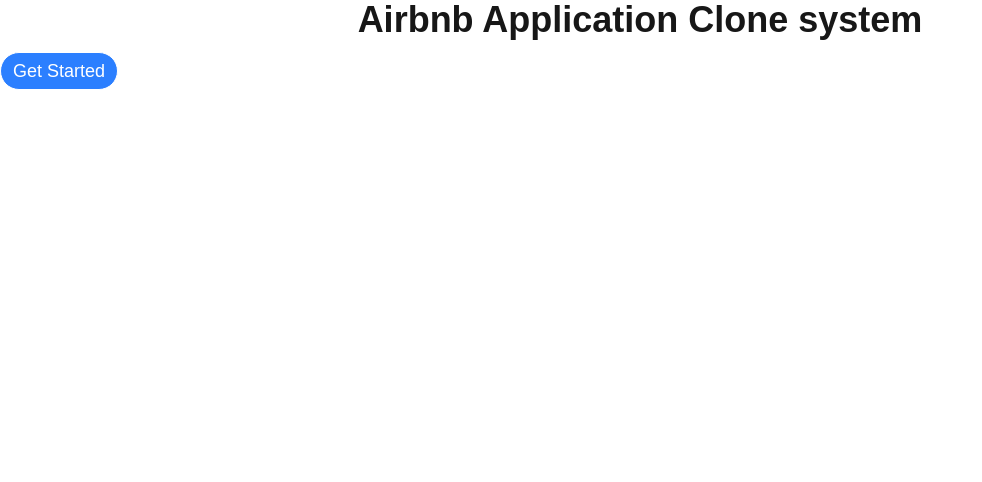
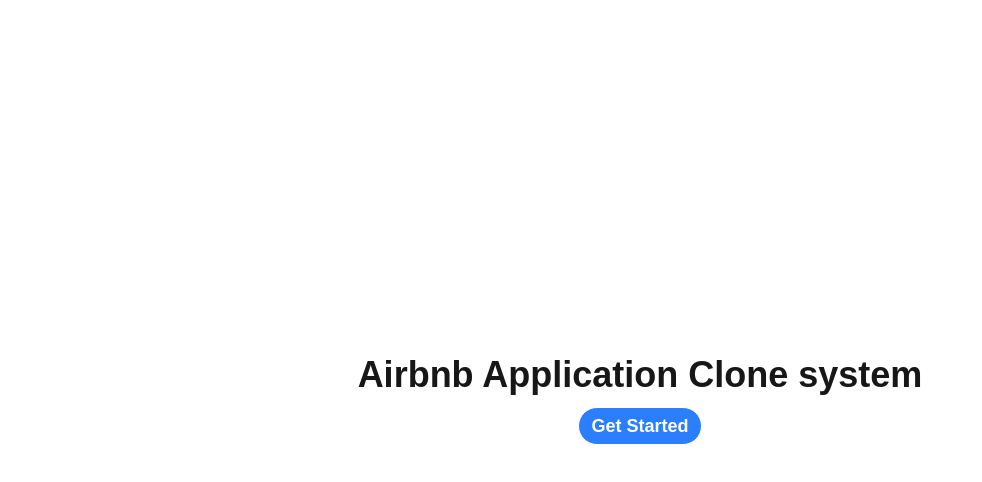
Before and after one commit to emmaagwu/alx-project-0x00-setup, a Next.js app in the folder alx-project-0x00/: page / in a window 1280 px wide. Shown: the top 482 px of the page, without its empty margins (0-982 px from the left). Built offline with nearby package versions, Linux system fonts and the light colour scheme.

Commit message:
Refactor Home component layout and remove unnecessary imports

```diff
--- a/alx-project-0x00/pages/index.tsx
+++ b/alx-project-0x00/pages/index.tsx
@@ -1,11 +1,8 @@
-import Image from "next/image";
-
-
 const Home: React.FC = () => {
   return (
-    <main>
-      <h1 className="flex flex-col h=screen justify-center items-center text-4xl font-semibold">Airbnb Application Clone system</h1>
-      <button className="border px-3 py-1 text-lg mt-3 bg-blue-500 text-white rounded-full">Get Started</button>
+    <main className="flex flex-col h-screen justify-center items-center text-4xl font-semibold">
+      <h1>Airbnb Application Clone system</h1>
+      <button className=" border px-3 py-1 text-lg mt-3  bg-blue-500 text-white rounded-full">Get Started</button>
     </main>
   )
 }
```
